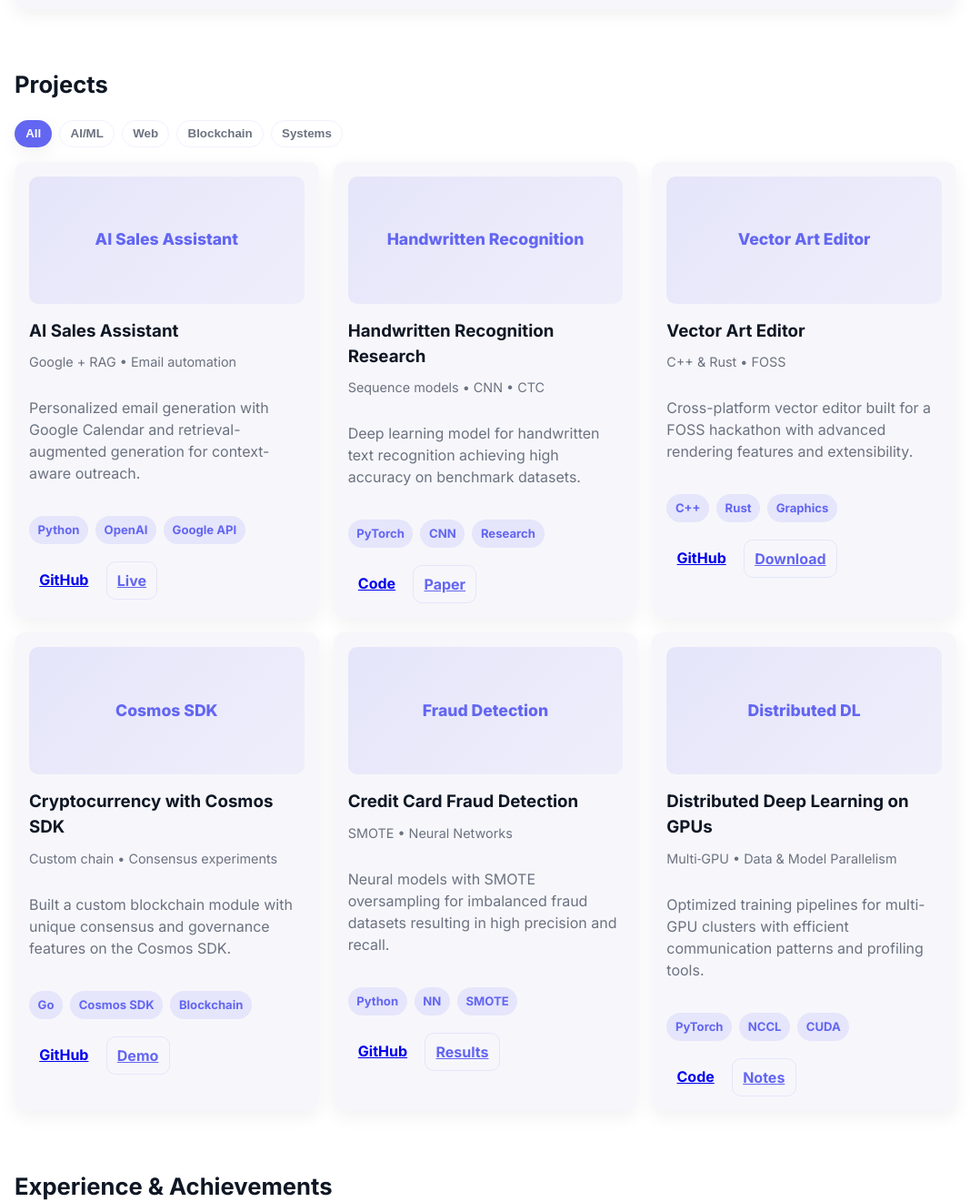
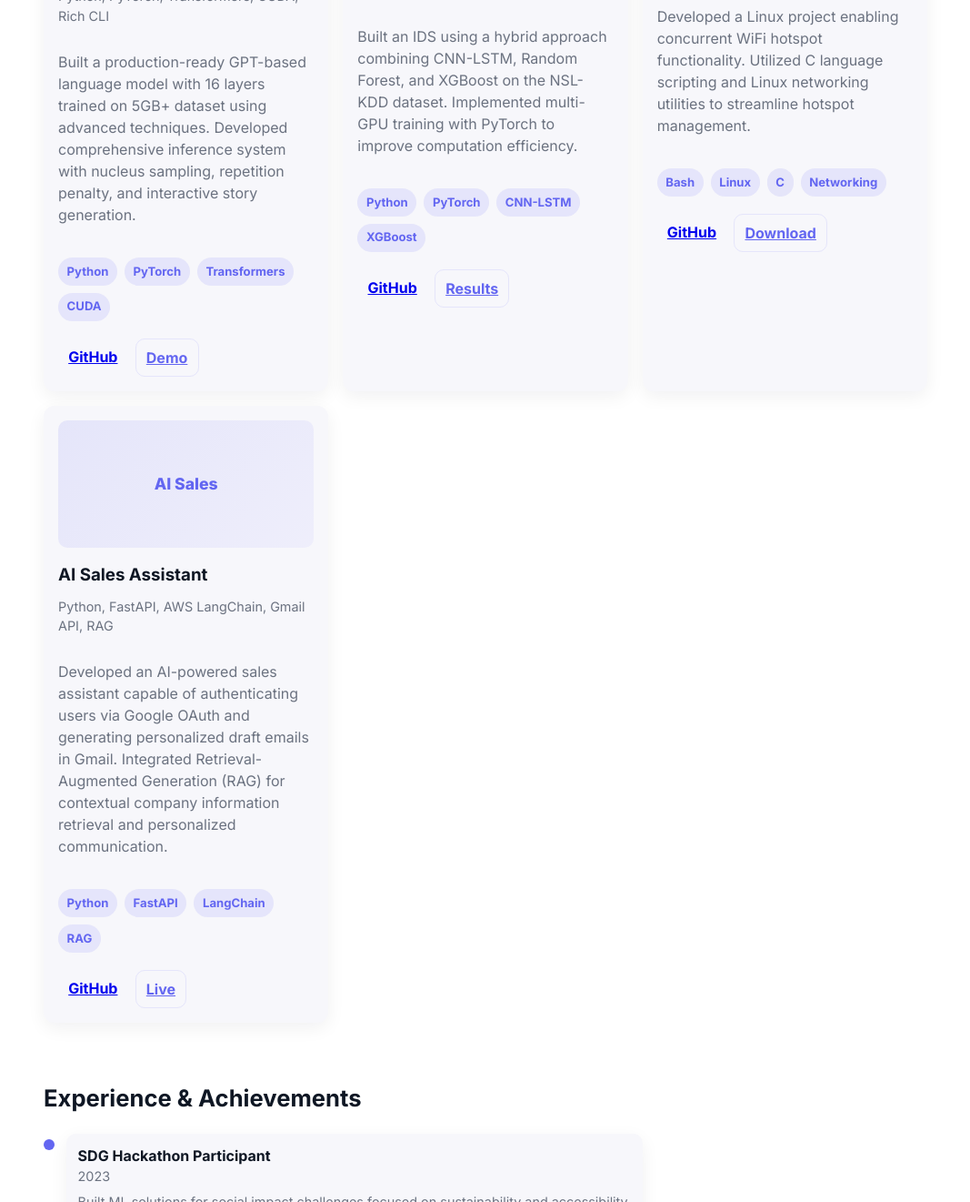
Before and after one commit to Vpragadeesh/protfolio, a plain HTML site: page index.html in a window 1280 px wide. Shown: the part 1479-2800 px from the top of the page at 91% size, without its empty margins (106-1173 px from the left). Drawn offline with Linux system fonts and the light colour scheme.

Commit message:
[update] projects

```diff
--- a/index.html
+++ b/index.html
@@ -1,5 +1,5 @@
-<!DOCTYPE html>
-<html lang="en">
+<!-- PROJECTS (updated: only the requested projects) -->
+<section id="projects" class="wrap">
 <head>
     <meta charset="utf-8" />
     <meta name="viewport" content="width=device-width,initial-scale=1" />
@@ -259,42 +259,6 @@
                 </div>
             </header>
         </section>
-
-        <!-- ABOUT -->
-        <section id="about" class="wrap">
-            <h2 class="section-title">About Me</h2>
-            <div class="cards">
-                <div class="card fade-in" data-anim>
-                    <div class="meta">Background</div>
-                    <h3 style="margin-top:.25rem">Who I am</h3>
-                    <p style="color:var(--muted);margin-top:.6rem">
-                        I research and build applied deep learning systems — from handwritten recognition models to production-ready AI assistants. I'm passionate about reproducible research, performance optimization on GPUs, and open-source tooling. I enjoy systems programming (C++, Rust), backend services (Go, Python), and modern frontend stacks.
-                    </p>
-                </div>
-
-                <div class="card fade-in" data-anim>
-                    <div class="meta">Research & Interests</div>
-                    <h3 style="margin-top:.25rem">Focus Areas</h3>
-                    <p style="color:var(--muted);margin-top:.6rem">
-                        Handwritten recognition, sequence modeling, efficient large-scale training, retrieval-augmented generation, and responsible AI. I publish reviews and experiment results, and maintain reproducible codebases in PyTorch and TensorFlow.
-                    </p>
-                </div>
-
-                <div class="card fade-in" data-anim>
-                    <div class="meta">Quick Highlights</div>
-                    <h3 style="margin-top:.25rem">Skills & Stats</h3>
-                    <div style="margin-top:.6rem" class="badges">
-                        <span class="badge">Python</span>
-                        <span class="badge">PyTorch</span>
-                        <span class="badge">React</span>
-                        <span class="badge">Go</span>
-                        <span class="badge">C++ / Rust</span>
-                        <span class="badge">Docker</span>
-                    </div>
-                </div>
-            </div>
-        </section>
-
         <!-- SKILLS -->
         <section id="skills" class="wrap">
             <h2 class="section-title">Skills</h2>
@@ -313,8 +277,9 @@
                     <div style="flex:1;min-width:220px">
                         <div class="meta">Backend</div>
                         <div class="badges" style="margin-top:.5rem">
-                            <span class="badge">Node.js</span>
-                            <span class="badge">Django</span>
+                            <!-- <span class="badge">Node.js</span> -->
+                            <!-- <span class="badge">Django</span> -->
+                            <span class="badge">FastAPI</span>
                             <span class="badge">Flask</span>
                             <span class="badge">Golang</span>
                         </div>
@@ -355,44 +320,44 @@
             </div>
 
             <div class="projects-grid">
-                <!-- AI Sales Assistant -->
-                <article class="project card fade-in" data-anim data-category="ai web">
-                    <div class="thumb">AI Sales Assistant</div>
-                    <h3 style="margin:0.4rem 0 0">AI Sales Assistant</h3>
-                    <div class="meta">Google + RAG • Email automation</div>
-                    <p style="color:var(--muted);margin-top:.6rem">Personalized email generation with Google Calendar and retrieval-augmented generation for context-aware outreach.</p>
+                <!-- Small Language Model (SLM) - Storytelling GPT -->
+                <article class="project card fade-in" data-anim data-category="ai">
+                    <div class="thumb">SLM</div>
+                    <h3 style="margin:0.4rem 0 0">Small Language Model - Storytelling GPT</h3>
+                    <div class="meta">Python, PyTorch, Transformers, CUDA, Rich CLI</div>
+                    <p style="color:var(--muted);margin-top:.6rem">Built a production-ready GPT-based language model with 16 layers trained on 5GB+ dataset using advanced techniques. Developed comprehensive inference system with nucleus sampling, repetition penalty, and interactive story generation.</p>
                     <div class="badges" style="margin-top:.6rem">
-                        <span class="badge">Python</span><span class="badge">OpenAI</span><span class="badge">Google API</span>
+                        <span class="badge">Python</span><span class="badge">PyTorch</span><span class="badge">Transformers</span><span class="badge">CUDA</span>
                     </div>
                     <div class="actions" style="margin-top:.6rem">
                         <a class="link-btn" href="#" target="_blank">GitHub</a>
-                        <a class="link-btn ghost" href="#" target="_blank">Live</a>
+                        <a class="link-btn ghost" href="#" target="_blank">Demo</a>
                     </div>
                 </article>
 
-                <!-- Handwritten Recognition -->
-                <article class="project card fade-in" data-anim data-category="ai research">
-                    <div class="thumb">Handwritten Recognition</div>
-                    <h3 style="margin:0.4rem 0 0">Handwritten Recognition Research</h3>
-                    <div class="meta">Sequence models • CNN • CTC</div>
-                    <p style="color:var(--muted);margin-top:.6rem">Deep learning model for handwritten text recognition achieving high accuracy on benchmark datasets.</p>
+                <!-- Intrusion Detection System -->
+                <article class="project card fade-in" data-anim data-category="ai">
+                    <div class="thumb">IDS</div>
+                    <h3 style="margin:0.4rem 0 0">Intrusion Detection System</h3>
+                    <div class="meta">Python, PyTorch, Scikit-learn, CNN-LSTM, Random Forest, XGBoost</div>
+                    <p style="color:var(--muted);margin-top:.6rem">Built an IDS using a hybrid approach combining CNN-LSTM, Random Forest, and XGBoost on the NSL-KDD dataset. Implemented multi-GPU training with PyTorch to improve computation efficiency.</p>
                     <div class="badges" style="margin-top:.6rem">
-                        <span class="badge">PyTorch</span><span class="badge">CNN</span><span class="badge">Research</span>
+                        <span class="badge">Python</span><span class="badge">PyTorch</span><span class="badge">CNN-LSTM</span><span class="badge">XGBoost</span>
                     </div>
                     <div class="actions" style="margin-top:.6rem">
-                        <a class="link-btn" href="#" target="_blank">Code</a>
-                        <a class="link-btn ghost" href="#" target="_blank">Paper</a>
+                        <a class="link-btn" href="#" target="_blank">GitHub</a>
+                        <a class="link-btn ghost" href="#" target="_blank">Results</a>
                     </div>
                 </article>
 
-                <!-- Vector Art Editor -->
+                <!-- Enable WiFi Hotspot Together -->
                 <article class="project card fade-in" data-anim data-category="systems">
-                    <div class="thumb">Vector Art Editor</div>
-                    <h3 style="margin:0.4rem 0 0">Vector Art Editor</h3>
-                    <div class="meta">C++ & Rust • FOSS</div>
-                    <p style="color:var(--muted);margin-top:.6rem">Cross-platform vector editor built for a FOSS hackathon with advanced rendering features and extensibility.</p>
+                    <div class="thumb">WiFi Hotspot</div>
+                    <h3 style="margin:0.4rem 0 0">Enable WiFi Hotspot Together</h3>
+                    <div class="meta">Bash, Linux</div>
+                    <p style="color:var(--muted);margin-top:.6rem">Developed a Linux project enabling concurrent WiFi hotspot functionality. Utilized C language scripting and Linux networking utilities to streamline hotspot management.</p>
                     <div class="badges" style="margin-top:.6rem">
-                        <span class="badge">C++</span><span class="badge">Rust</span><span class="badge">Graphics</span>
+                        <span class="badge">Bash</span><span class="badge">Linux</span><span class="badge">C</span><span class="badge">Networking</span>
                     </div>
                     <div class="actions" style="margin-top:.6rem">
                         <a class="link-btn" href="#" target="_blank">GitHub</a>
@@ -400,48 +365,18 @@
                     </div>
                 </article>
 
-                <!-- Crypto -->
-                <article class="project card fade-in" data-anim data-category="blockchain systems">
-                    <div class="thumb">Cosmos SDK</div>
-                    <h3 style="margin:0.4rem 0 0">Cryptocurrency with Cosmos SDK</h3>
-                    <div class="meta">Custom chain • Consensus experiments</div>
-                    <p style="color:var(--muted);margin-top:.6rem">Built a custom blockchain module with unique consensus and governance features on the Cosmos SDK.</p>
+                <!-- AI Sales Assistant -->
+                <article class="project card fade-in" data-anim data-category="ai web">
+                    <div class="thumb">AI Sales</div>
+                    <h3 style="margin:0.4rem 0 0">AI Sales Assistant</h3>
+                    <div class="meta">Python, FastAPI, AWS LangChain, Gmail API, RAG</div>
+                    <p style="color:var(--muted);margin-top:.6rem">Developed an AI-powered sales assistant capable of authenticating users via Google OAuth and generating personalized draft emails in Gmail. Integrated Retrieval-Augmented Generation (RAG) for contextual company information retrieval and personalized communication.</p>
                     <div class="badges" style="margin-top:.6rem">
-                        <span class="badge">Go</span><span class="badge">Cosmos SDK</span><span class="badge">Blockchain</span>
+                        <span class="badge">Python</span><span class="badge">FastAPI</span><span class="badge">LangChain</span><span class="badge">RAG</span>
                     </div>
                     <div class="actions" style="margin-top:.6rem">
                         <a class="link-btn" href="#" target="_blank">GitHub</a>
-                        <a class="link-btn ghost" href="#" target="_blank">Demo</a>
-                    </div>
-                </article>
-
-                <!-- Fraud Detection -->
-                <article class="project card fade-in" data-anim data-category="ai">
-                    <div class="thumb">Fraud Detection</div>
-                    <h3 style="margin:0.4rem 0 0">Credit Card Fraud Detection</h3>
-                    <div class="meta">SMOTE • Neural Networks</div>
-                    <p style="color:var(--muted);margin-top:.6rem">Neural models with SMOTE oversampling for imbalanced fraud datasets resulting in high precision and recall.</p>
-                    <div class="badges" style="margin-top:.6rem">
-                        <span class="badge">Python</span><span class="badge">NN</span><span class="badge">SMOTE</span>
-                    </div>
-                    <div class="actions" style="margin-top:.6rem">
-                        <a class="link-btn" href="#" target="_blank">GitHub</a>
-                        <a class="link-btn ghost" href="#" target="_blank">Results</a>
-                    </div>
-                </article>
-
-                <!-- Distributed DL -->
-                <article class="project card fade-in" data-anim data-category="ai systems">
-                    <div class="thumb">Distributed DL</div>
-                    <h3 style="margin:0.4rem 0 0">Distributed Deep Learning on GPUs</h3>
-                    <div class="meta">Multi‑GPU • Data & Model Parallelism</div>
-                    <p style="color:var(--muted);margin-top:.6rem">Optimized training pipelines for multi-GPU clusters with efficient communication patterns and profiling tools.</p>
-                    <div class="badges" style="margin-top:.6rem">
-                        <span class="badge">PyTorch</span><span class="badge">NCCL</span><span class="badge">CUDA</span>
-                    </div>
-                    <div class="actions" style="margin-top:.6rem">
-                        <a class="link-btn" href="#" target="_blank">Code</a>
-                        <a class="link-btn ghost" href="#" target="_blank">Notes</a>
+                        <a class="link-btn ghost" href="#" target="_blank">Live</a>
                     </div>
                 </article>
             </div>
@@ -579,6 +514,40 @@
                 <div style="color:var(--muted);font-size:.95rem">© <span id="year"></span> Pragadeesh V. All rights reserved.</div>
             </div>
         </footer>
+        <!-- ABOUT -->
+        <section id="about" class="wrap">
+            <h2 class="section-title">About Me</h2>
+            <div class="cards">
+                <div class="card fade-in" data-anim>
+                    <div class="meta">Background</div>
+                    <h3 style="margin-top:.25rem">Who I am</h3>
+                    <p style="color:var(--muted);margin-top:.6rem">
+                        I research and build applied deep learning systems — from handwritten recognition models to production-ready AI assistants. I'm passionate about reproducible research, performance optimization on GPUs, and open-source tooling. I enjoy systems programming (C++, Rust), backend services (Go, Python), and modern frontend stacks.
+                    </p>
+                </div>
+
+                <div class="card fade-in" data-anim>
+                    <div class="meta">Research & Interests</div>
+                    <h3 style="margin-top:.25rem">Focus Areas</h3>
+                    <p style="color:var(--muted);margin-top:.6rem">
+                        Handwritten recognition, sequence modeling, efficient large-scale training, retrieval-augmented generation, and responsible AI. I publish reviews and experiment results, and maintain reproducible codebases in PyTorch and TensorFlow.
+                    </p>
+                </div>
+
+                <div class="card fade-in" data-anim>
+                    <div class="meta">Quick Highlights</div>
+                    <h3 style="margin-top:.25rem">Skills & Stats</h3>
+                    <div style="margin-top:.6rem" class="badges">
+                        <span class="badge">Python</span>
+                        <span class="badge">PyTorch</span>
+                        <span class="badge">React</span>
+                        <span class="badge">Go</span>
+                        <span class="badge">C++ / Rust</span>
+                        <span class="badge">Docker</span>
+                    </div>
+                </div>
+            </div>
+        </section>
     </main>
 
     <script>
```
